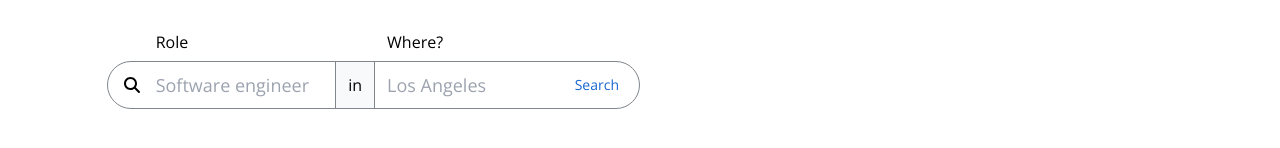
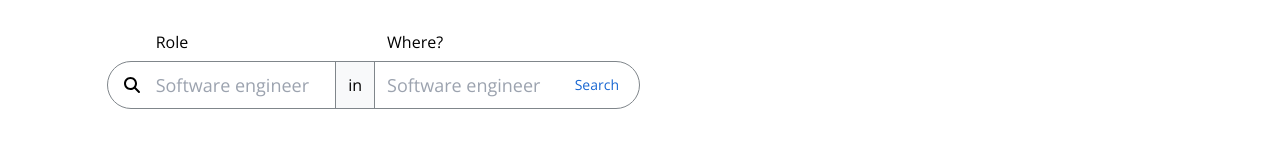
Before and after one commit to danulqua/doodle-careers, a Vue app: page / in a window 1280 px wide. Shown: the part 530-678 px from the top of the page. Built offline with nearby package versions, Linux system fonts and the light colour scheme.

Commit message:
create common text input component

```diff
--- /dev/null
+++ b/src/components/common/TextInput.vue
@@ -0,0 +1,26 @@
+<template>
+  <input
+    type="text"
+    :value="modelValue"
+    class="h-full w-full text-lg font-normal focus:outline-none"
+    @input="handleInputChange"
+  />
+</template>
+
+<script>
+export default {
+  name: 'TextInput',
+  props: {
+    modelValue: {
+      type: String,
+      required: true,
+    },
+  },
+  // emits: ['update:modelValue'],
+  methods: {
+    handleInputChange($event) {
+      this.$emit('update:modelValue', $event.target.value);
+    },
+  },
+};
+</script>
--- a/src/components/job-search/JobSearchForm.vue
+++ b/src/components/job-search/JobSearchForm.vue
@@ -5,11 +5,16 @@
     <div class="flex h-full flex-1 flex-nowrap text-base font-light">
       <div class="border-bottom relative flex h-full flex-1 items-center">
         <label class="absolute left-0 -top-8">Role</label>
-        <input
+        <!-- <input
           v-model="role"
           type="text"
           placeholder="Software engineer"
-          class="bef h-full w-full pr-3 text-lg font-normal focus:outline-none"
+          class="h-full w-full pr-3 text-lg font-normal focus:outline-none"
+        /> -->
+        <TextInput
+          v-model="role"
+          placeholder="Software engineer"
+          class="pr-3"
         />
       </div>
 
@@ -21,11 +26,16 @@
 
       <div class="border-bottom relative flex h-full flex-1 items-center">
         <label class="absolute left-3 -top-8">Where?</label>
-        <input
+        <!-- <input
           v-model="location"
           type="text"
           placeholder="Los Angeles"
-          class="bef h-full w-full pl-3 text-lg font-normal content-none after:absolute after:bottom-0 after:h-[2px] after:w-full after:bg-brand-blue-2 focus:outline-none"
+          class="h-full w-full pl-3 text-lg font-normal content-none after:absolute after:bottom-0 after:h-[2px] after:w-full after:bg-brand-blue-2 focus:outline-none"
+        /> -->
+        <TextInput
+          v-model="location"
+          placeholder="Software engineer"
+          class="pl-3"
         />
       </div>
     </div>
@@ -40,10 +50,11 @@
 
 <script>
 import ActionButton from '@/components/common/ActionButton.vue';
+import TextInput from '@/components/common/TextInput.vue';
 
 export default {
   name: 'JobSearchForm',
-  components: { ActionButton },
+  components: { ActionButton, TextInput },
   data() {
     return {
       role: '',
```
